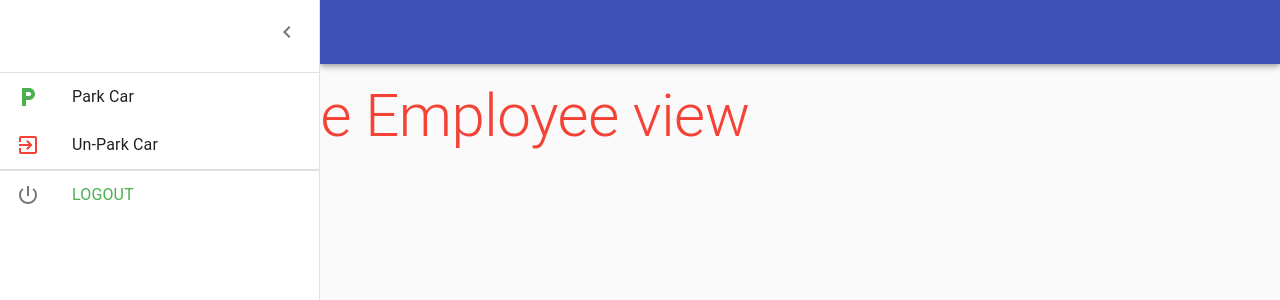
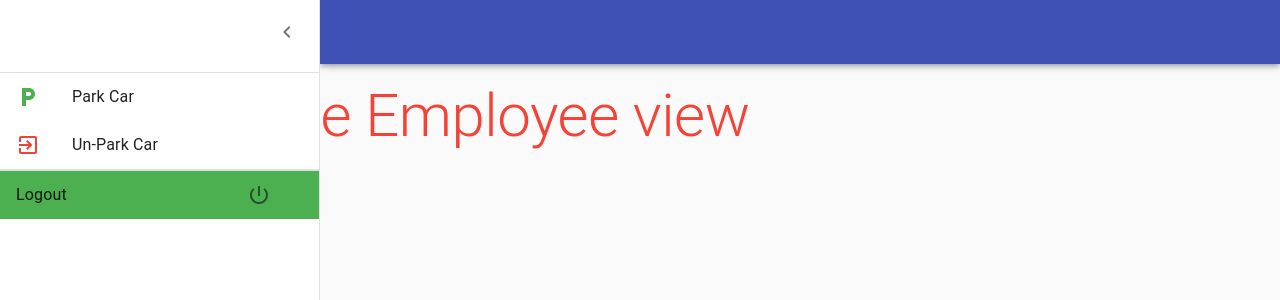
Before and after one commit to aliimran2000/Django-React-Parking-Management-System, a React (Create React App) app in the folder frontend/react-frontend/: page /Employ in a window 1280 px wide. Both pictures are taken after a click on the button "open drawer". Shown: the top 300 px of the page. Built offline with nearby package versions, Linux system fonts and the light colour scheme.

Commit message:
logout implemeted for employee and admin

```diff
--- a/frontend/react-frontend/src/Components/EmpDrawer.js
+++ b/frontend/react-frontend/src/Components/EmpDrawer.js
@@ -22,8 +22,9 @@ import { green,red,blue } from '@material-ui/core/colors';
 import PowerSettingsNewIcon from '@material-ui/icons/PowerSettingsNew';
 import LocalParkingIcon from '@material-ui/icons/LocalParking';
 import ExitToAppIcon from '@material-ui/icons/ExitToApp';
-import ReceiptIcon from '@material-ui/icons/Receipt';
 import LocalAtmIcon from '@material-ui/icons/LocalAtm';
+import axiosInstance from '../Axios/AxiosInstance'
+
 const drawerWidth = 320;
 
 const useStyles = makeStyles((theme) => ({
@@ -144,6 +145,16 @@ export default function EmpDrawer(props) {
     setOpen(false);
   };
 
+
+  function Logout(){
+    axiosInstance.post('logout/')
+    sessionStorage.clear()
+    localStorage.clear()
+    window.location.href = "/"
+  }
+
+
+
   return (
     <div className={classes.root}>
       <CssBaseline />
@@ -195,9 +206,9 @@ export default function EmpDrawer(props) {
         </ListItem>
         <Divider />
         <Divider />
-        <ListItem button style={{color : green[500] , fontSize: 100 }}>
-        <ListItemIcon><PowerSettingsNewIcon /></ListItemIcon>
-        <ListItemText primary="LOGOUT" />
+        <ListItem button style={{backgroundColor: green[500] , fontSize: 100 }} onClick={() => {Logout()}}>
+        <ListItemText primary="Logout" />
+          <ListItemIcon><PowerSettingsNewIcon /></ListItemIcon>
         </ListItem>
 
         </List>
--- a/frontend/react-frontend/src/Components/MemberVerifier.js
+++ b/frontend/react-frontend/src/Components/MemberVerifier.js
@@ -39,7 +39,7 @@ export default function MemberVerifier(props){
 
 
     function HandleVerify(){
-      let prom
+
         axiosInstance.post('member/verifycredentials/',{
             username: username,
             password: password,}
--- a/frontend/react-frontend/src/Components/UnParkComponent.js
+++ b/frontend/react-frontend/src/Components/UnParkComponent.js
@@ -6,6 +6,7 @@ import Button from '@material-ui/core/Button';
 import { makeStyles } from '@material-ui/core/styles';
 import MemberVerifier from '../Components/MemberVerifier'
 import axiosInstance from '../Axios/AxiosInstance'
+import {Typography} from '@material-ui/core';
 
 import { green} from '@material-ui/core/colors';
 const useStyles = makeStyles({
@@ -49,9 +50,10 @@ export default function UnParkComponent(props){
             setdone(true)
             setemess("SUCCESS")
           }
-        ).catch(
+        ).catch(error =>{
             seterrorm(true)
-        )
+            setemess(error.response.data)
+        })
 
 
 
@@ -63,7 +65,7 @@ export default function UnParkComponent(props){
         if(errorm){
           return (
             <Button style = {{width: 1000 ,  margin:5}} variant="contained" color="secondary" onClick={() => {setdone(false);seterrorm(false)}}>
-                Error Unparking Car ... Try Again
+                {emss}
           </Button>
           )
         }
@@ -79,8 +81,11 @@ export default function UnParkComponent(props){
         <Button style = {{width: 1000 ,  margin:5,backgroundColor:green[500]}} variant="contained"  onClick={() => {setdone(false)}}>
                 Vehicle Unparked ...OK
         </Button>
+
+
         )
       }
+
     }
 
 
@@ -93,6 +98,8 @@ export default function UnParkComponent(props){
             </Grid>
 
             {DisplayButton()}
+
+
     </div>
       )
 
```
Also changed, not shown: frontend/react-frontend/src/Views/AdminViews/PayBills.js (+1 -6 lines), 2 other files (tests, documents, lock files or other folders).
